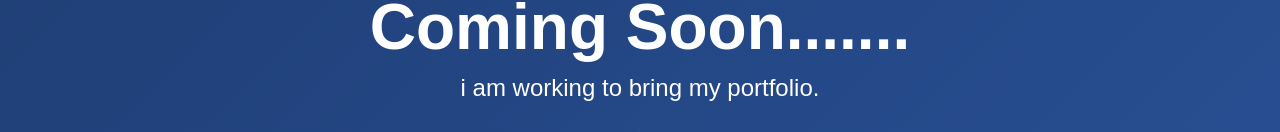
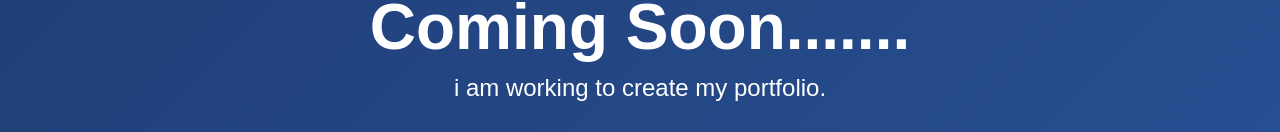
Before and after one commit to Mobolaji-HackerX/me, a plain HTML site: page index.html in a window 1280 px wide. Shown: the part 308-440 px from the top of the page. Drawn offline with Linux system fonts and the light colour scheme.

Commit message:
Update index.html

```diff
--- a/index.html
+++ b/index.html
@@ -79,7 +79,7 @@
 <body>
   <div class="container">
     <h1>Coming Soon.......</h1>
-    <p>i am working to bring my portfolio.</p>
+    <p>i am working to create my portfolio.</p>
     <div class="spinner"></div>
   </div>
 </body>
```
